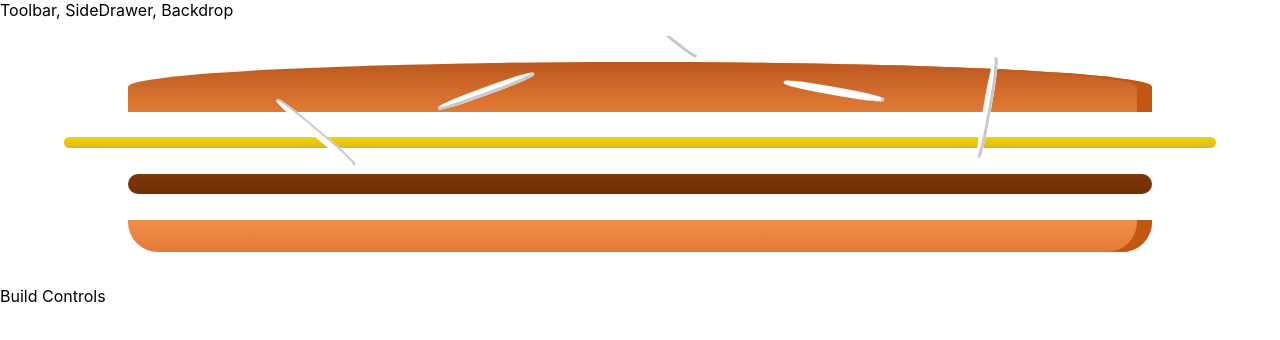
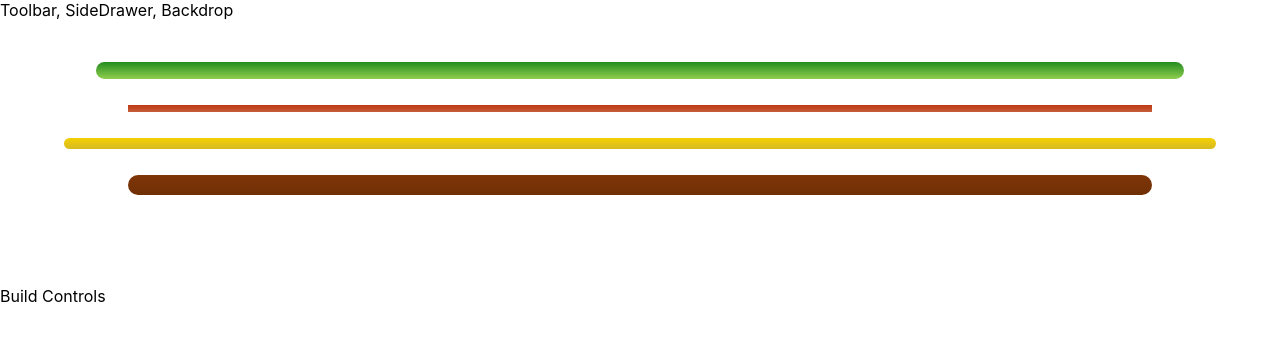
Before and after one commit to redar84/burger-app, a React (Create React App) app: page / in a window 1280 px wide. Shown: the top 340 px of the page. Built offline with nearby package versions, Linux system fonts and the light colour scheme.

Commit message:
Added Code

```diff
--- a/src/components/Burger/Burger.js
+++ b/src/components/Burger/Burger.js
@@ -1,15 +1,18 @@
-import React from 'react';
-import Classes from './Burger.module.css'
-import BurgerIngredient from '../Burger/BurgerIngredient/BurgerIngredient'
-const burger = ()=>{
-     return(
-         <div className={Classes.Burger}>
-            <BurgerIngredient type="bread-top"/>
-            <BurgerIngredient type="cheese"/>
-            <BurgerIngredient type="meat"/>
-            <BurgerIngredient type="bread-bottom"/>
-         </div>
-     );
-}
+import React from "react";
+import Classes from "./Burger.module.css";
+import BurgerIngredient from "../Burger/BurgerIngredient/BurgerIngredient";
+const burger = props => {
+    console.log(props)
+  const transformedIngredients = Object.keys(props.ingredients).map((ingredient)=>{
+      return <BurgerIngredient type={ingredient}/>
+  })
+  console.log(transformedIngredients);
+//   .map((ingredient, index) => {
+//       return <BurgerIngredient type={ingredient} index={index} />;
+//     }
+//   );
 
-export default burger
+  return <div className={Classes.Burger}>{transformedIngredients}</div>;
+};
+
+export default burger;
--- a/src/containers/BurgerBuilder/BurgerBuilder.js
+++ b/src/containers/BurgerBuilder/BurgerBuilder.js
@@ -2,12 +2,19 @@ import React, { Component } from "react";
 import Aux from "../../hoc/Auxelement";
 import Burger from '../../components/Burger/Burger'
 class BurgerBuilder extends Component {
-  state = {};
-
+  state = {
+    ingredients:{
+      salad: 1,
+      bacon:1,
+      cheese:2,
+      meat:2
+    }
+  };
   render() {
+    console.log(this.state.ingredients)
     return(
         <Aux>
-        <div><Burger/></div>
+        <div><Burger ingredients={this.state.ingredients}/></div>
         <div>Build Controls</div>
         </Aux>
     );
```
